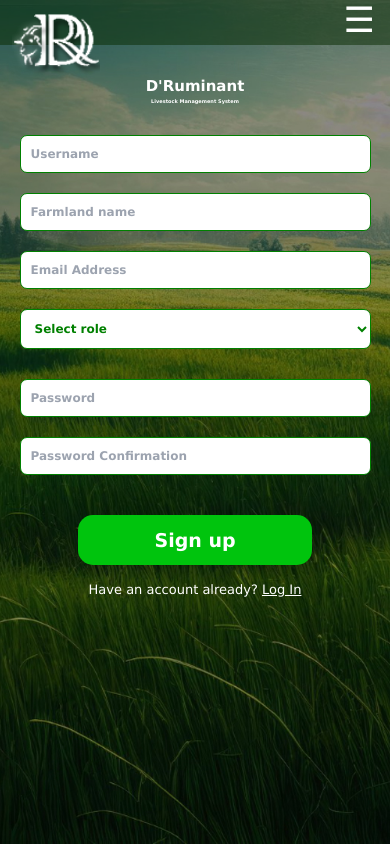
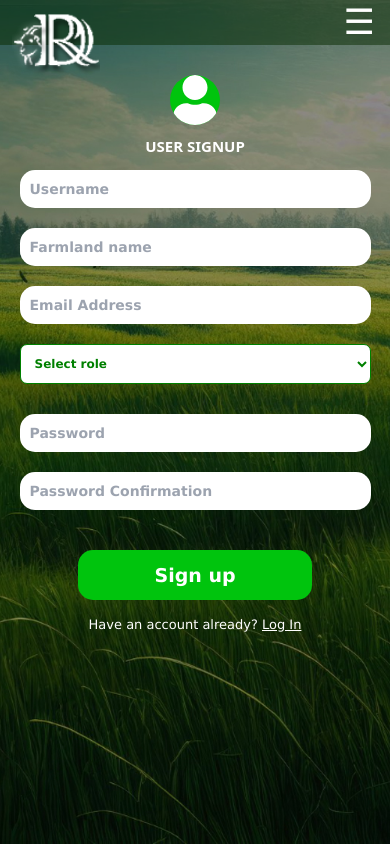
Before and after one commit to Samuel-EA1/druminant_project, a Next.js app: page /signup in a window 390 px wide. Built offline with nearby package versions, Linux system fonts and the light colour scheme.

Commit message:
sign up page

```diff
--- a/src/pages/login.js
+++ b/src/pages/login.js
@@ -60,7 +60,7 @@ export default function Login() {
             </div>
             <div className="signup">
                 <p>Don&apos;t have an account yet? <Link href={"/signup"} className="signup-link">Sign up</Link></p>
-                <p><Link href={"/signup"} className="signup-link">Forgot password?</Link></p>
+                <p className="pt-4"><Link href={"/signup"} className="signup-link">Forgot password?</Link></p>
             </div>
         </div>
 
--- a/src/pages/signup.js
+++ b/src/pages/signup.js
@@ -1,28 +1,28 @@
 import Header from "@/components/header";
 import Link from "next/link";
+import { FaUser } from "react-icons/fa";
 
 export default function Login() {
     return <div className="main">
         <Header />
         <div className="form">
-            <div className="login-header2">
-                <h1>D&apos;Ruminant</h1>
-                <p>Livestock Management System</p>
+        <div className="login-header">
+            <FaUser className="login-user" style={{marginTop:"-70px"}}/>
+                <p>USER SIGNUP</p>
             </div>
-
 
             <div className="signup-fields ">
                 {/* field 1 */}
-                <input placeholder="Username" type="text"></input><br />
-                <input placeholder="Farmland name"  type="text"></input><br />
-                <input placeholder="Email Address"  type="gmail"></input><br />
+                <input placeholder="Username" maxLength={20} type="text"></input><br />
+                <input placeholder="Farmland name" maxLength={40}  type="text"></input><br />
+                <input placeholder="Email Address" maxLength={40} type="gmail"></input><br />
                 <select className="signup-role">
                     <option>Select role</option>
                     <option>Admin</option>
                     <option>Staff</option>
                 </select>
-                <input placeholder="Password" type="password"></input><br />
-                <input placeholder="Password Confirmation" type="password"></input><br />
+                <input placeholder="Password" maxLength={20} type="password"></input><br />
+                <input placeholder="Password Confirmation" maxLength={20} type="password"></input><br />
 
 
             </div>
--- a/src/styles/globals.css
+++ b/src/styles/globals.css
@@ -348,14 +348,14 @@ a {
   width: 100%;
   margin: 0px auto 30px auto;
   background-color: white;
-  border: 1px solid green;
   color: green;
   padding-left: 10px;
+  padding-right: 10px;
   font-family: Verdana, Geneva, Tahoma, sans-serif;
-  font-size: 15px;
+  font-size: 16px;
   outline: none;
   font-weight: bold;
-  border-radius: 7px;
+  border-radius: 15px;
 }
 
 .signup-role {
@@ -379,7 +379,7 @@ a {
 }
 
 .signup-link:hover {
-  color: rgb(0, 255, 13);
+  color: #00c40d;
 }
 
 .login-header2 {
@@ -558,12 +558,13 @@ a {
 
 .icon1 {
   font-size: 35px;
-  margin-top: -7px;
+  margin-top: -5px;
   margin-bottom: 0px;
   color: white;
   /* background-color: red; */
   margin-right: 15px;
   width: auto;
+
 }
 
 .mobile-header {
@@ -1576,11 +1577,12 @@ a {
     top: 10;
     right: 0;
     left: 0;
-    background-color: #fff;
+    background-color: white;
+    border-bottom: 5px solid #0e4100;
     z-index: 1000;
     display: block;
-    border-bottom: 1px solid white;
     animation: slideDown 0.5s ease forwards;
+
 }
 .module-drop.hidden {
   animation: slideUp 0.5s ease forwards;
@@ -1708,7 +1710,7 @@ a {
   }
 
   .signup-fields input {
-    font-size: 14px;
+    font-size: 16px;
   }
 
   .signup-role {
@@ -2173,7 +2175,7 @@ a {
 
   .signup-fields input {
     height: 38px;
-    font-size: 12px;
+    font-size: 14px;
   }
 
   .signup-role {
```
